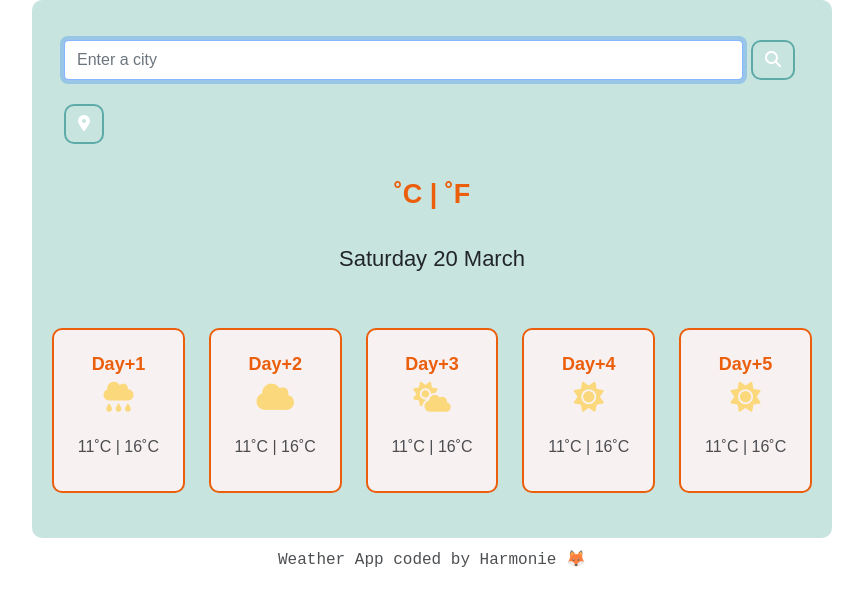
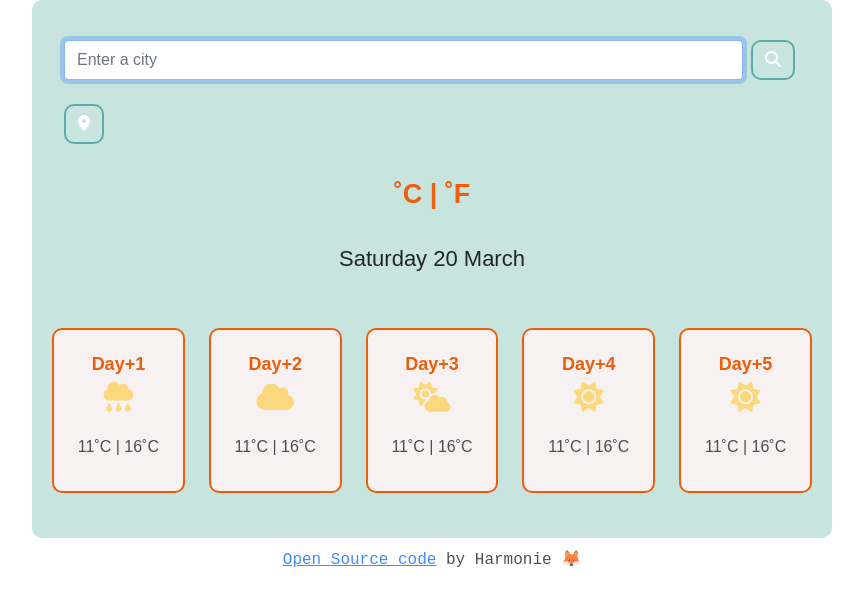
Before and after one commit to HarmonieB/shecodes-weatherapp-harmonie, a plain HTML site: page index.html in a window 1280 px wide. Shown: the whole page, without its empty margins (208-1071 px from the left). Drawn offline with nearby package versions, Linux system fonts and the light colour scheme.

Commit message:
Added Open Source Code link in footer

```diff
--- a/index.html
+++ b/index.html
@@ -117,7 +117,7 @@
     </div>
   </div>
   <footer>
-    Weather App coded by Harmonie 🦊
+    <a href="https://github.com/HarmonieB/shecodes-weatherapp-harmonie" target="_blank">Open Source code</a> by Harmonie 🦊
   </footer>
   <script src="src/script.js"></script>
 </body>
```
